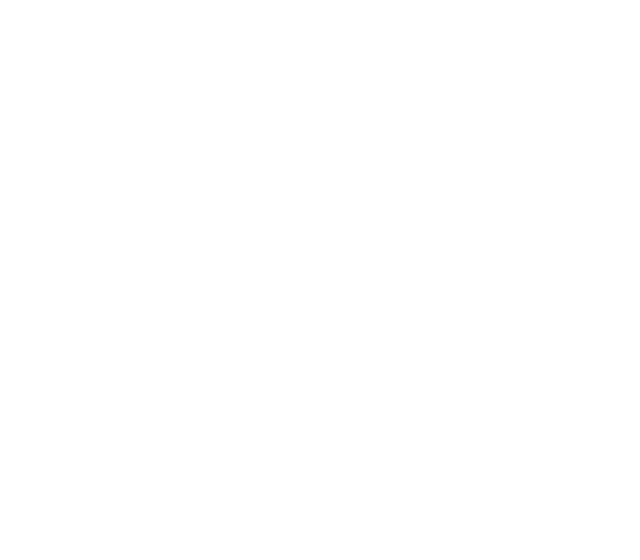
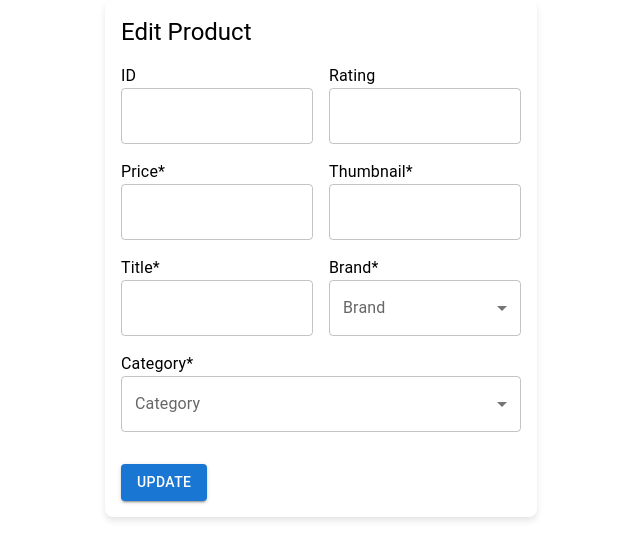
Before and after one commit to amitbilapatte/react-basics, a React (Create React App) app: page /edit/1 in a window 1280 px wide. Before the commit this address had no page. Shown: the top 560 px of the page, without its empty margins (319-959 px from the left). Built offline with nearby package versions, Linux system fonts and the light colour scheme; no server answers.

Commit message:
update react code to add edit product functionality

```diff
--- a/src/App.js
+++ b/src/App.js
@@ -1,5 +1,6 @@
 import { BrowserRouter, Routes, Route } from "react-router-dom";
 import AddProduct from "./AddProduct";
+import EditProduct from "./EditProduct";
 import ProductsList from "./ProductsList";
 
 function App() {
@@ -8,6 +9,7 @@
       <Routes>
         <Route path="/" element={<ProductsList />} />
         <Route path="/add" element={<AddProduct />} />
+        <Route path="/edit/:id" element={<EditProduct />} />
       </Routes>
     </BrowserRouter>
   );
--- /dev/null
+++ b/src/EditProduct.js
@@ -0,0 +1,149 @@
+import React, { useEffect, useState } from "react";
+import { Typography, TextField, Button, FormControl, InputLabel, Select, MenuItem, Grid } from "@mui/material";
+import axios from "axios";
+import { useParams } from "react-router-dom";
+
+function EditProduct() {
+  const { id } = useParams();
+  const [product, setProduct] = useState({});
+  const [isSubmitting, setIsSubmitting] = useState(false);
+
+  const handleChange = (e) => {
+    setProduct({ ...product, [e.target.name]: e.target.value });
+  };
+
+  const handleSubmit = async (e) => {
+    e.preventDefault();
+    setIsSubmitting(true);
+    await editProduct(product);
+    setIsSubmitting(false);
+  };
+
+  const getProduct = async () => {
+    const allProducts = await axios.get(`http://localhost:8000/products`);
+    const productId = await allProducts.data.filter((p) => p._id === id)[0]?.id;
+    const res = await axios.get(`http://localhost:8000/products/${productId}`);
+    res && setProduct(res?.data[0]);
+  };
+
+  useEffect(() => {
+    getProduct();
+  }, []);
+
+  const editProduct = async (product) => {
+    try {
+      const res = await axios.patch(`http://localhost:8000/products/${product.id}`, product);
+      console.log(res);
+      alert("Product Details updated Successfully!!!");
+      window.location.href = "/";
+    } catch (error) {
+      console.log(error);
+    }
+  };
+
+  return (
+    <form
+      onSubmit={handleSubmit}
+      style={{
+        maxWidth: 400,
+        margin: "auto",
+        padding: 16,
+        backgroundColor: "#fff",
+        boxShadow: "0 4px 6px rgba(0,0,0,0.1)",
+        borderRadius: 8,
+      }}
+    >
+      <Typography variant="h5" style={{ marginBottom: 16 }}>
+        Edit Product
+      </Typography>
+      <Grid container spacing={2}>
+        <Grid item xs={6}>
+          <Typography>ID</Typography>
+          <TextField fullWidth name="id" type="number" variant="outlined" onChange={handleChange} value={product.id} />
+        </Grid>
+        <Grid item xs={6}>
+          <Typography>Rating</Typography>
+          <TextField
+            fullWidth
+            name="rating"
+            type="number"
+            variant="outlined"
+            onChange={handleChange}
+            value={product.rating}
+            inputProps={{
+              max: "5",
+              min: "0",
+            }}
+          />
+        </Grid>
+        <Grid item xs={6}>
+          <Typography>Price*</Typography>
+          <TextField
+            fullWidth
+            name="price"
+            type="number"
+            variant="outlined"
+            onChange={handleChange}
+            value={product.price}
+            required
+          />
+        </Grid>
+        <Grid item xs={6}>
+          <Typography>Thumbnail*</Typography>
+          <TextField
+            fullWidth
+            name="price"
+            type="text"
+            variant="outlined"
+            onChange={handleChange}
+            value={product.thumbnail}
+            required
+          />
+        </Grid>
+        <Grid item xs={6}>
+          <Typography>Title*</Typography>
+          <TextField fullWidth name="title" variant="outlined" onChange={handleChange} value={product.title} required />
+        </Grid>
+        <Grid item xs={6}>
+          <Typography>Brand*</Typography>
+          <FormControl fullWidth variant="outlined">
+            <InputLabel>Brand</InputLabel>
+            <Select
+              value={product.brand || ""}
+              onChange={(e) => setProduct({ ...product, brand: e.target.value })}
+              label="Brand"
+              required
+            >
+              <MenuItem value="Apple">Apple</MenuItem>
+              <MenuItem value="Samsung">Samsung</MenuItem>
+              <MenuItem value="Nokia">Nokia</MenuItem>
+            </Select>
+          </FormControl>
+        </Grid>
+        <Grid item xs={12}>
+          <Typography>Category*</Typography>
+          <FormControl fullWidth variant="outlined">
+            <InputLabel>Category</InputLabel>
+            <Select
+              value={product.category || ""}
+              onChange={(e) => setProduct({ ...product, category: e.target.value })}
+              label="Category"
+              required
+            >
+              <MenuItem value="Smartphones">Smartphones</MenuItem>
+              <MenuItem value="Laptops">Laptops</MenuItem>
+              <MenuItem value="Other">Other</MenuItem>
+            </Select>
+          </FormControl>
+        </Grid>
+        <Grid item xs={12}>
+          <Button type="submit" variant="contained" color="primary" disabled={isSubmitting} style={{ marginTop: 16 }}>
+            {isSubmitting ? "Updating..." : "Update"}
+          </Button>
+        </Grid>
+      </Grid>
+    </form>
+  );
+}
+
+export default EditProduct;
--- a/src/Products.js
+++ b/src/Products.js
@@ -3,10 +3,14 @@
 import FavoriteIcon from "@mui/icons-material/Favorite";
 import ShareIcon from "@mui/icons-material/Share";
 import DeleteIcon from "@mui/icons-material/Delete";
+import EditIcon from "@mui/icons-material/Edit";
 
 function Product({ thumbnail, title, rating, price, _id, handleDelete }) {
+  const hrefFunction = (id) => {
+    window.location.href = `/edit/${id}`;
+  };
   return (
-    <Card sx={{ maxWidth: 345, m: "1rem", boxShadow: "10" }}>
+    <Card sx={{ maxWidth: 300, m: "1rem", boxShadow: "10" }}>
       <CardHeader
         avatar={
           <Avatar sx={{ bgcolor: red[500] }} aria-label="recipe">
@@ -36,6 +40,9 @@
         <IconButton aria-label="share">
           <ShareIcon />
         </IconButton>
+        <IconButton aria-label="share">
+          <EditIcon color="primary" onClick={() => hrefFunction(_id)} />
+        </IconButton>
       </CardActions>
     </Card>
   );
--- a/src/ProductsList.js
+++ b/src/ProductsList.js
@@ -13,18 +13,27 @@
     getAll();
   }, []);
 
-  const handleDelete = (id) => {
-    console.log("deleted : ", id);
+  const handleDelete = async (id) => {
+    const deleteProductId = products.filter((p) => p._id === id)[0]?.id;
+    if (deleteProductId) {
+      try {
+        await axios.delete(`http://localhost:8000/products/${deleteProductId}`);
+        setProducts(products.filter((p) => p._id !== id));
+        alert("deleted product with id : ", deleteProductId);
+      } catch (error) {
+        console.error("Error deleting product:", error);
+      }
+    } else {
+      alert("Id not found for Product to be deleted");
+      console.error("Id not found for Product to be deleted");
+    }
   };
 
   return (
-    <div style={{ display: "flex", minWidth: "max-Content" }}>
-      <label for="birthday">Select a date:</label>
-      <input type="date" id="birthday" name="birthday" />
-
-      {/* {products.map((product, index) => (
+    <div style={{ display: "flex", minWidth: "fit-Content", flexWrap: "wrap" }}>
+      {products.map((product, index) => (
         <Product {...product} key={index} handleDelete={handleDelete} />
-      ))} */}
+      ))}
     </div>
   );
 }
```
